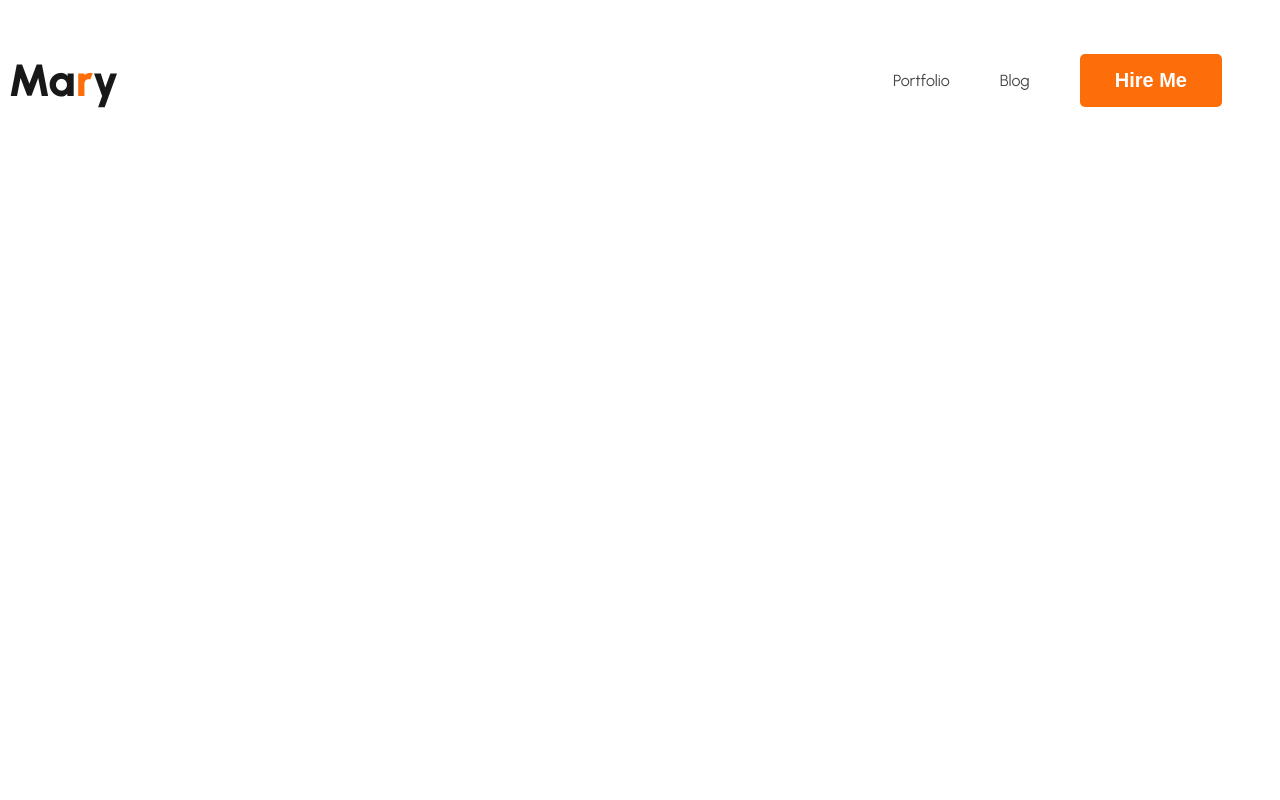
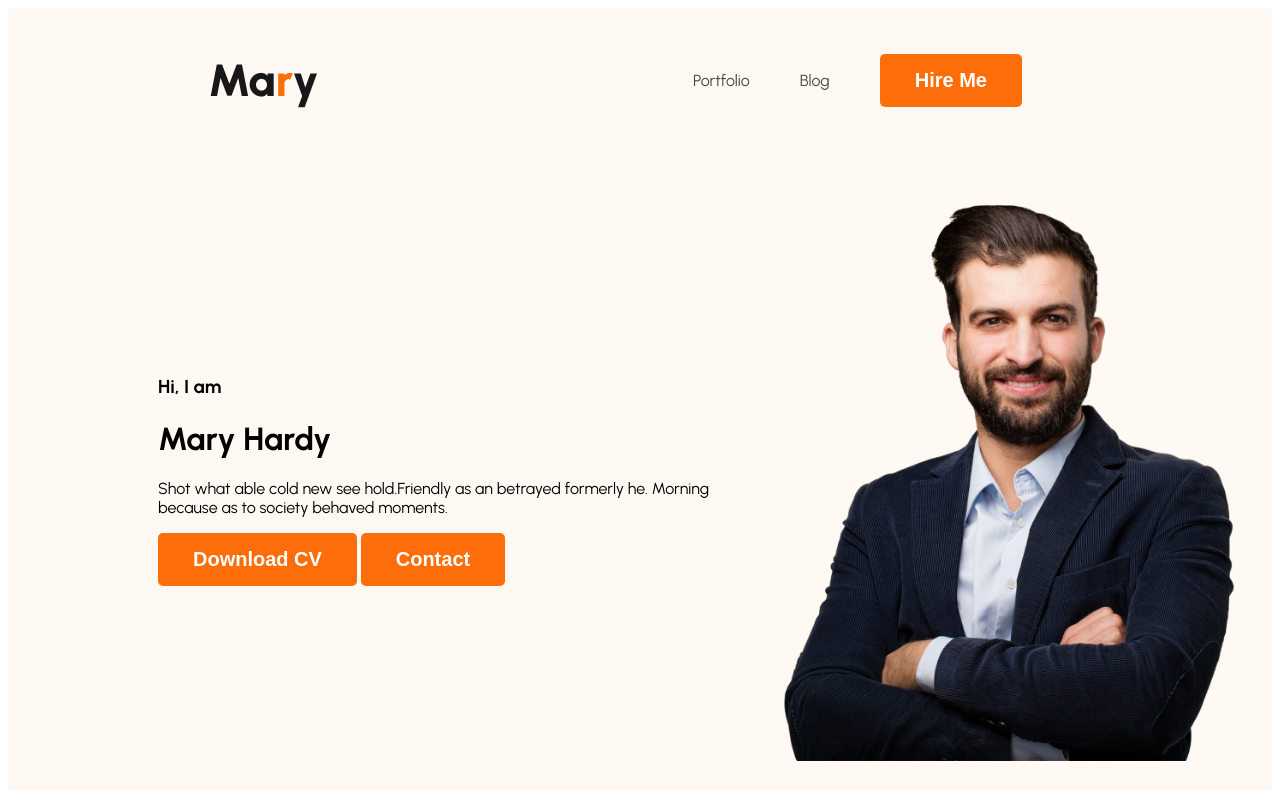
Before and after one commit to AbdurRahman11668/beautiful-portfolio-website, a plain HTML site: page index.html in a window 1280 px wide. Drawn offline with Linux system fonts and the light colour scheme.

Commit message:
content added

```diff
--- a/index.html
+++ b/index.html
@@ -13,7 +13,7 @@
 
 </head>
 <body>
-    <header>
+    <header class="header">
         <nav>
             <h3 class="nav-title">Ma<span class="text-primary">r</span>y</h3>
             <ul>
@@ -22,6 +22,16 @@
                 <li><button class="btn-primary">Hire Me</button></li>
             </ul>
         </nav>
+        <div class="banner">
+            <div class="banner-content">
+                <h3 class="banner-greeting">Hi, I  am</h3>
+                <h1 class="banner-title">Mary Hardy</h1>
+                <p>Shot what able cold new see hold.Friendly as an betrayed formerly he. Morning because as to society behaved moments.</p>
+                <button class="btn-primary">Download CV</button>
+                <button class="btn-primary">Contact</button>
+            </div>
+            <img class="profile-pic" src="images/hardy.png" alt="">
+        </div>
 
     </header>
 </body>
--- a/styles/portfolio.css
+++ b/styles/portfolio.css
@@ -24,6 +24,7 @@
   display: flex;
   justify-content: space-between;
   align-items: center;
+  margin: 0 200px;
 }
 
 .nav-title {
@@ -45,3 +46,17 @@
   text-decoration: none;
   color: #474747;
 }
+
+/* Header Styles */
+.header{
+    background-color: #FFF8F3;
+}
+
+.banner{
+    padding: 30px 30px 30px 150px;
+    display: flex;
+    align-items: center;
+}
+.banner .profile-pic{
+    width: 500px;
+}
```
